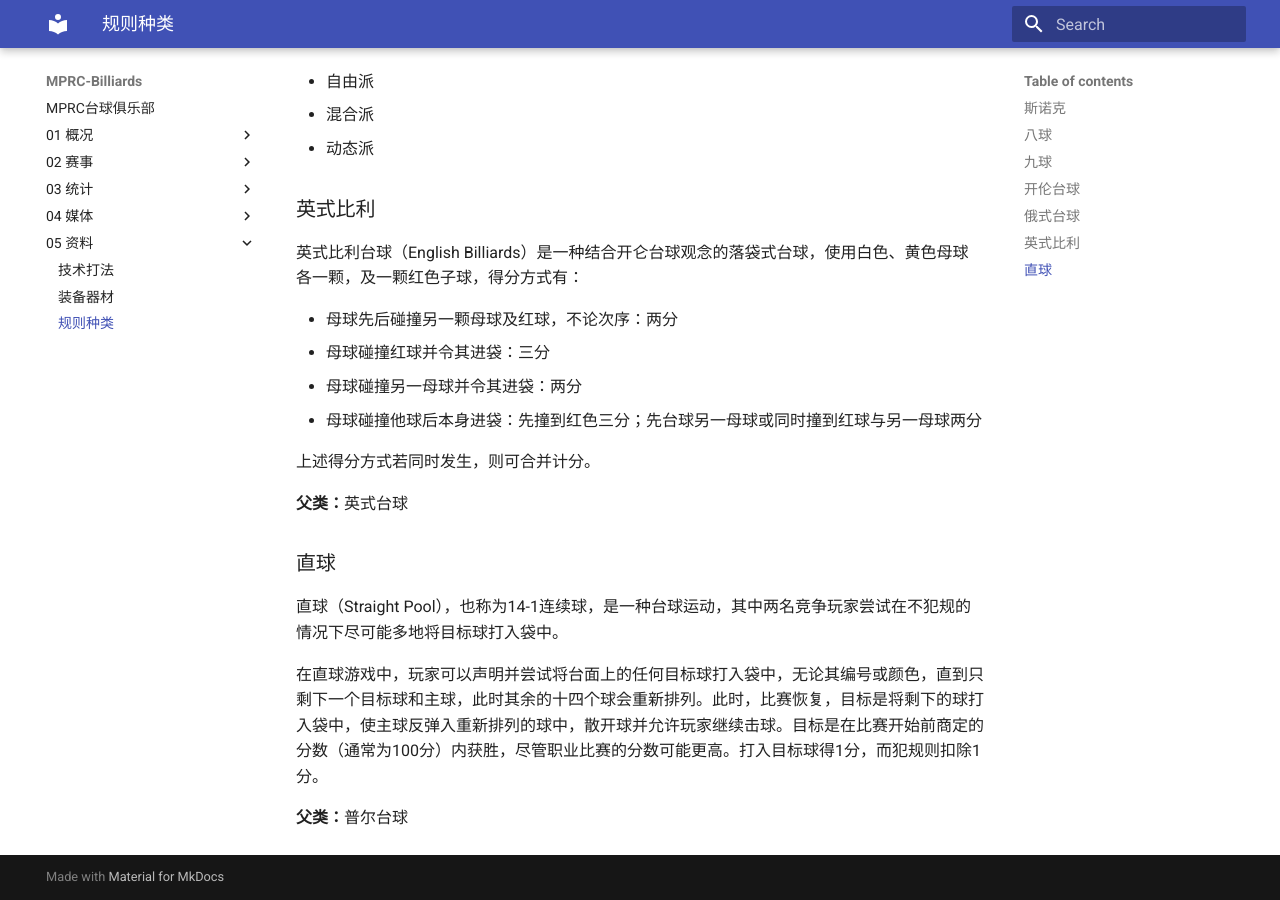
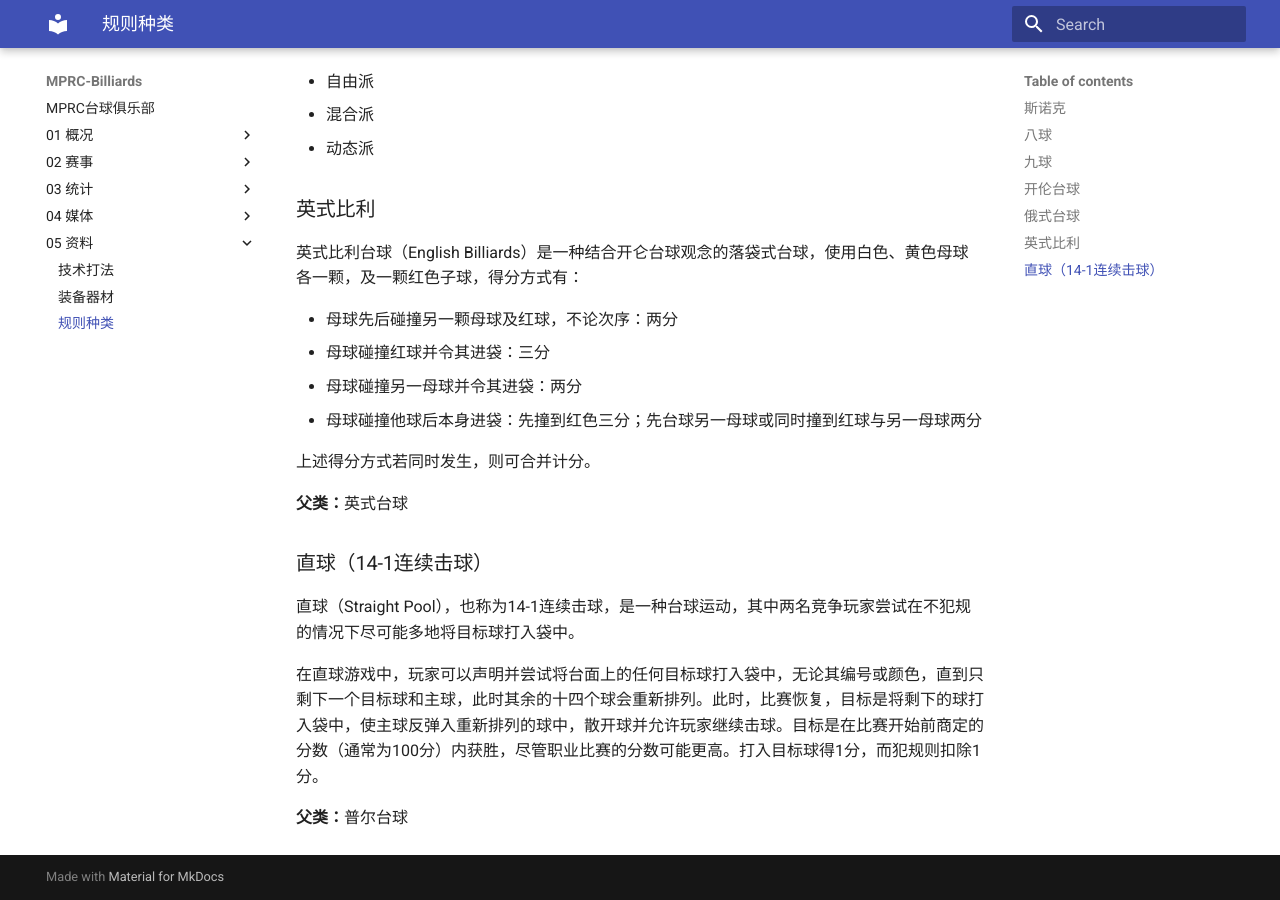
Before and after one commit to mprc-billiards/mprc-billiards.github.io, an MkDocs documentation site: the page built from docs/05-资料/规则种类.md, in a window 1280 px wide and 900 px high, scrolled down 2550 px. Built offline with MkDocs 1.6.1 and Material for MkDocs 9.7.7, drawn with Linux system fonts in a browser that asks for light colours.

Commit message:
update 2024.11.05

```diff
--- a/docs/05-资料/规则种类.md
+++ b/docs/05-资料/规则种类.md
@@ -85,9 +85,9 @@
 
 **父类：**英式台球
 
-### 直球
+### 直球（14-1连续击球）
 
-直球（Straight Pool），也称为14-1连续球，是一种台球运动，其中两名竞争玩家尝试在不犯规的情况下尽可能多地将目标球打入袋中。
+直球（Straight Pool），也称为14-1连续击球，是一种台球运动，其中两名竞争玩家尝试在不犯规的情况下尽可能多地将目标球打入袋中。
 
 在直球游戏中，玩家可以声明并尝试将台面上的任何目标球打入袋中，无论其编号或颜色，直到只剩下一个目标球和主球，此时其余的十四个球会重新排列。此时，比赛恢复，目标是将剩下的球打入袋中，使主球反弹入重新排列的球中，散开球并允许玩家继续击球。目标是在比赛开始前商定的分数（通常为100分）内获胜，尽管职业比赛的分数可能更高。打入目标球得1分，而犯规则扣除1分。
 
```
Also changed, not shown: docs/01-概况/赛事组织.md (+1 -1 lines), docs/02-赛事/直球友谊赛.md (added, +13 -0 lines), docs/02-赛事/美式八球友谊赛.md (deleted, +0 -5 lines), 1 other file.
